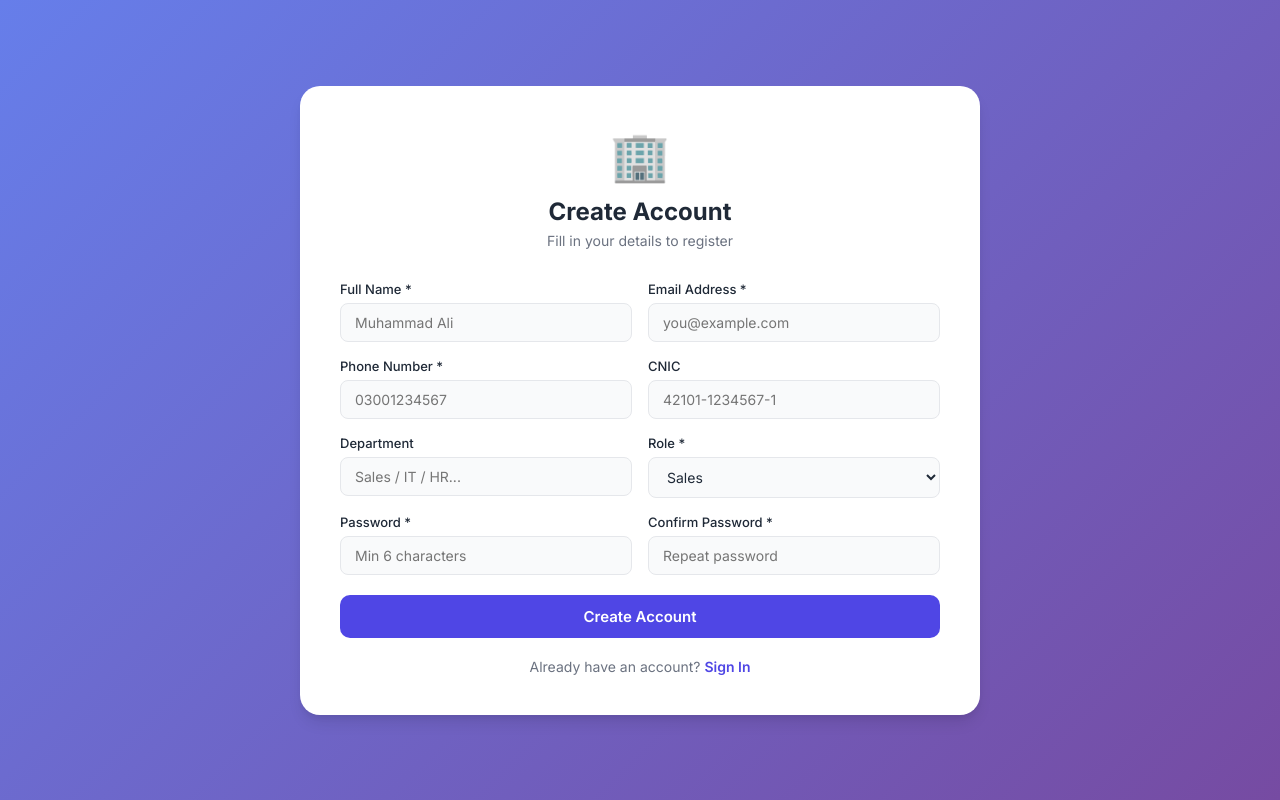
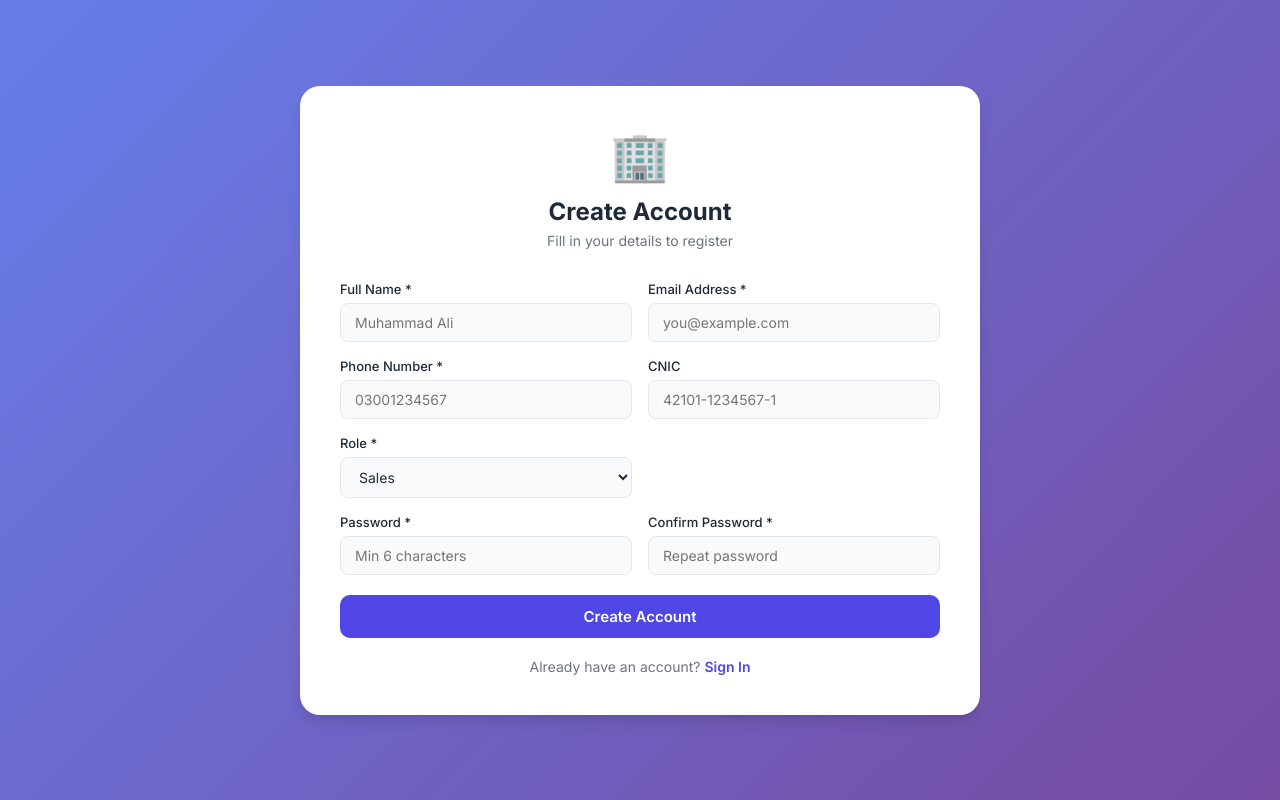
Before and after one commit to TechWithAyaan/attendance-panel, a React (Vite) app: page /signup in a window 1280 px wide. Built offline with nearby package versions, Linux system fonts and the light colour scheme; no server answers.

Commit message:
remove department field keep role dropdown only

```diff
--- a/src/pages/Signup.jsx
+++ b/src/pages/Signup.jsx
@@ -12,7 +12,7 @@ function generateCode() {
 
 export default function Signup() {
   const [form, setForm] = useState({
-    name: "", email: "", phone: "", cnic: "", department: "", role: "sales", password: "", confirm: ""
+    name: "", email: "", phone: "", cnic: "", role: "sales", password: "", confirm: ""
   });
   const [loading, setLoading] = useState(false);
   const navigate = useNavigate();
@@ -38,7 +38,6 @@ export default function Signup() {
         phone: form.phone,
         cnic: form.cnic,
         role: form.role,
-        department: form.department,
         employeeCode,
         salaryPerDay: 500,
         createdAt: new Date().toISOString(),
@@ -89,10 +88,6 @@ export default function Signup() {
           </div>
           <div className="form-row">
             <div className="form-group">
-              <label>Department</label>
-              <input type="text" placeholder="Sales / IT / HR..." value={form.department} onChange={set("department")} />
-            </div>
-            <div className="form-group">
               <label>Role *</label>
               <select value={form.role} onChange={set("role")} required>
                 <option value="sales">Sales</option>
```
